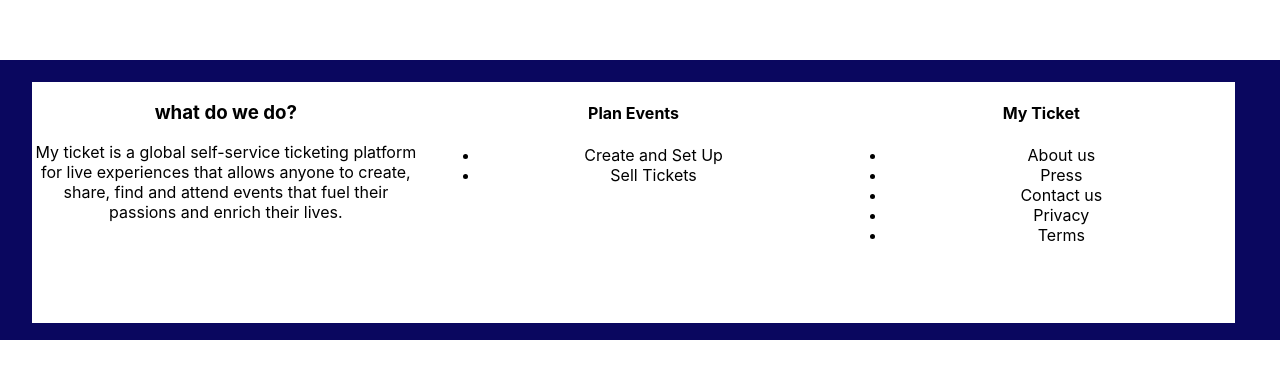
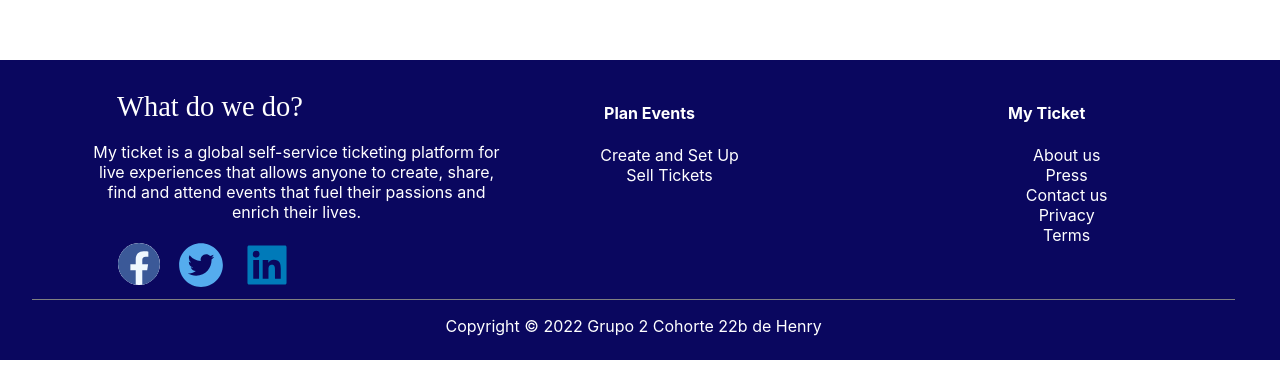
Before and after one commit to JuanDls01/client-concerts, a React (Create React App) app: page / in a window 1280 px wide. Shown: the part 2181-2553 px from the top of the page. Before the commit the page ends 2521 px from the top, so only its background shows below. Built offline with nearby package versions, Linux system fonts and the light colour scheme; no server answers.

Commit message:
mostrar menu principal y avance del footer

```diff
--- a/package.json
+++ b/package.json
@@ -9,6 +9,7 @@
     "axios": "^0.26.1",
     "react": "^17.0.1",
     "react-dom": "^17.0.1",
+    "react-icons": "^4.3.1",
     "react-paginate": "^8.1.3",
     "react-redux": "^7.2.8",
     "react-router-dom": "^6.3.0",
--- a/src/components/Home/Home.jsx
+++ b/src/components/Home/Home.jsx
@@ -1,7 +1,7 @@
 
 //Componentes
 import Hero from '../Hero/Hero';
-import EventDetail from '../EventDetail/EventDetail';
+// import EventDetail from '../EventDetail/EventDetail';
 
 import EventsCards from '../EventsCards/EventsCards';
 import NavBar from '../NavBar/NavBar';
@@ -13,9 +13,8 @@ import s from "./Home.module.css"
 export default function Home(){
     return (
         <div>
+            <Hero/>
             <NavBar/>
-            <Hero/>
-            <EventDetail/>
             <EventsCards/>
             <Footer/>
         </div>
--- a/src/components/footer/footer.jsx
+++ b/src/components/footer/footer.jsx
@@ -1,3 +1,6 @@
+import {BsFacebook} from "react-icons/bs";
+import {AiFillTwitterCircle, AiFillLinkedin} from "react-icons/ai";
+
 
 import s from './footer.module.css'
 
@@ -7,12 +10,13 @@ export default function Footer(){
             <div className={s.contenedorInterno}>
             <div className={s.contenido}>
                 <div>
-                <h3>what do we do?</h3>
-                <p>My ticket is a global self-service ticketing platform for live experiences that allows anyone to create, share, find and attend events that fuel their passions and enrich their lives.</p>
-                <div>
-                <img/>
-                <img/>
-                <img/>
+                <h3>What do we do?</h3>
+                <p className={s.parrafo}>My ticket is a global self-service ticketing platform for live experiences that allows anyone to create, share, find and attend events that fuel their passions and enrich their lives.</p>
+                <div className={s.redes}>
+                <BsFacebook className={s.iconoFacebook}/>
+                <AiFillTwitterCircle className={s.iconoTwitter}/>
+                <AiFillLinkedin className={s.iconoLinkedin}/>
+
                 </div>
                 </div>
                 <div>
@@ -33,7 +37,12 @@ export default function Footer(){
                     </ul>
                 </div>
             </div>
-            <div className={s.copyright}></div>
+            <div className={s.copyright}>
+                <p>Copyright © 2022 Grupo 2 Cohorte 22b de Henry</p>
+                <img/>
+                <img/>
+                <img/>
+            </div>
 
             </div>
         </div>
--- a/src/components/footer/footer.module.css
+++ b/src/components/footer/footer.module.css
@@ -1,19 +1,54 @@
 .contenedor {
     position: absolute;
     width: 100%;
-    height: 280px;
+    height: 300px;
     left: 0px;
     top: 2241px;
     background: #0A075F;
+    color: white;
+
+}
+
+.iconoTwitter {
+    width: 50px;
+    height: 50px;
+    margin: 0 8px;
+    padding: 0;
+    color: #55ACEE;
+
+}
+
+.iconoLinkedin {
+    width: 50px;
+    height: 50px;
+    margin: 0 8px;
+    padding: 0px;
+    color: #007AB9;
+}
+
+.iconoFacebook {
+    width: 42px;
+    height: 42px;
+    margin: 5px 8px;
+    padding: 0;
+    color: #3B5998;
+    background-color:aliceblue;
+    border-radius: 100%;
 }
 
 .contenedorInterno {
     width: 94%;
     height: 86%;
     left: 400px;
-    background: white;
     margin: 22px 2.5%;
+}
 
+.redes {
+    /* background:black */
+    position: relative;
+    text-align: left;
+    left: 78px;
+    margin-bottom: 5px;
 }
 
 .contenido {
@@ -22,5 +57,32 @@
     -ms-grid-columns: 1fr 1fr 1fr;
     grid-template-columns: 1fr 1fr 1fr;
     gap: 20px;
+    border-bottom: 1px solid gray;
 
 }
+
+li {
+    display: block;
+}
+
+h3 {
+    position: relative;
+    width: 200px;
+    height: 26.85px;
+    left: 78px;
+    margin-top: 5px;
+    color: white;
+    font-family: 'Alfa Slab One';
+    font-style: normal;
+    font-weight: 400;
+    font-size: 28.5px;
+    line-height: 39px;
+}
+
+.parrafo {
+    position: relative;
+    width: 409px;
+    left: 60px;
+    color: white;
+
+}
```
